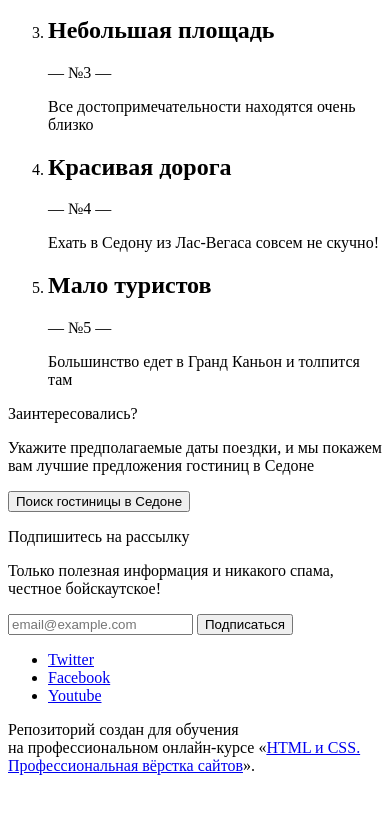
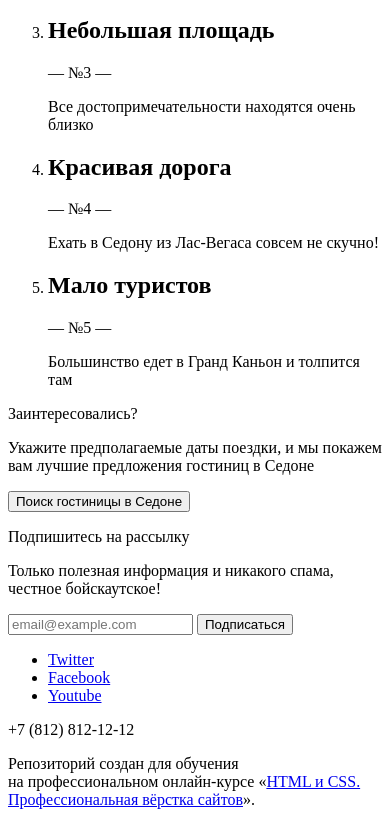
Before and after one commit to htmlacademy-htmlcss/104343-sedona-33, a plain HTML site: page index.html in a window 390 px wide. Shown: the part 1007-1832 px from the top of the page. Before the commit the page ends 1798 px from the top, so only its background shows below. Drawn offline with Linux system fonts and the light colour scheme.

Commit message:
Adds contact phone.

```diff
--- a/index.html
+++ b/index.html
@@ -133,6 +133,10 @@
             </li>
           </ul>
         </section>
+
+        <p class="contact-phone">+7 (812) 812-12-12</p>
+
+
         <p>Репозиторий создан для обучения на профессиональном онлайн‑курсе «<a href="https://htmlacademy.ru/intensive/htmlcss">HTML и CSS. Профессиональная вёрстка сайтов</a>».</p>
       </footer>
 
```
